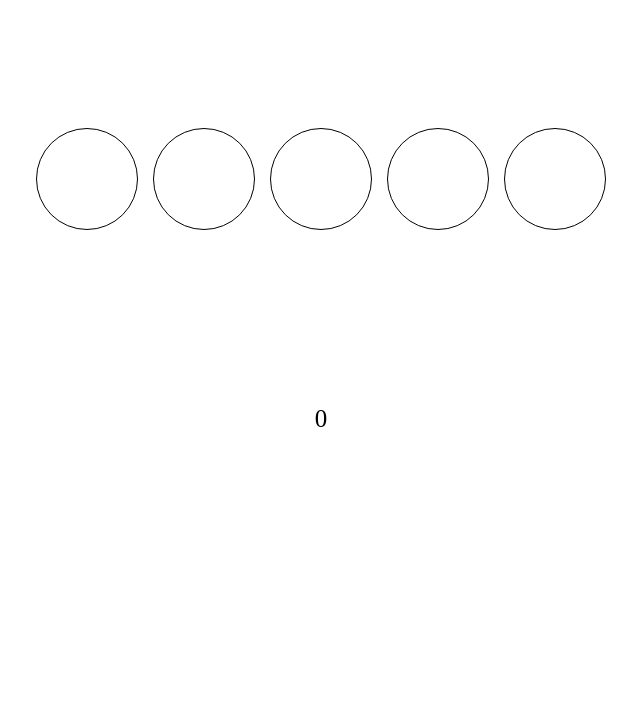
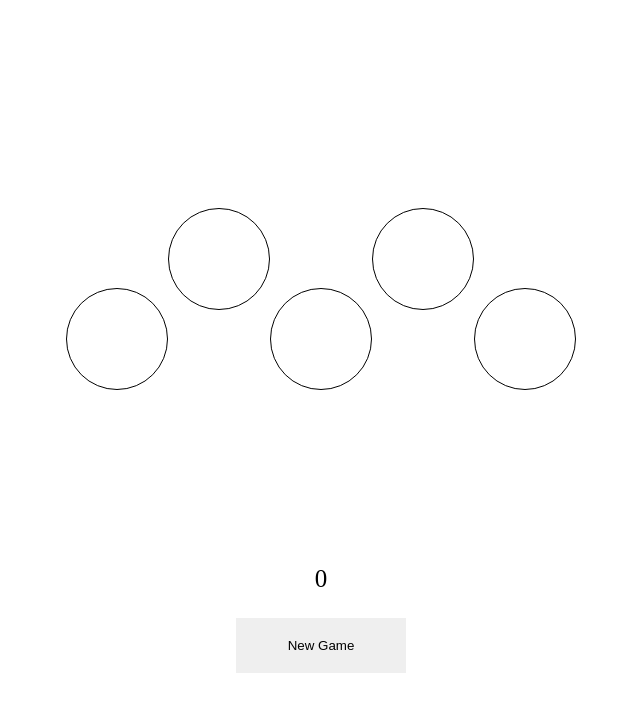
Before and after one commit to Ashot-Atoyan-Babken/ligth_game, a plain HTML site: page index.html in a window 1280 px wide. Shown: the whole page, without its empty margins (319-959 px from the left). Drawn offline with nearby package versions, Linux system fonts and the light colour scheme.

Commit message:
finally version

```diff
--- a/css/style.css
+++ b/css/style.css
@@ -2,12 +2,16 @@
    width: 100px;
    height: 100px;
    border: 1px solid #000;
-   margin: 15vh 15px 0px 0px;
+   margin: 15vh 0px 0px 0px;
    border-radius: 50%;
 }
 
 .sqr:last-child {
    margin: 15vh 0px 0px 0px;
+}
+
+.sqr:nth-child(odd) {
+   margin: 35vh 0px 0px 0px;
 
 }
 
@@ -21,9 +25,9 @@
    width: 78px;
    height: 78px;
    margin: 1vh auto;
+   background: url('../img/frog_head.jpg'), no-repeat;
+   background-size: cover;
    border-radius: 50%;
-   background-color: coral;
-   cursor: pointer;
 }
 
 .count {
@@ -33,3 +37,26 @@
    margin-top: 150px;
    font-size: 25px;
 }
+
+.but {
+   display: flex;
+   justify-content: center;
+   align-items: center;
+}
+
+button {
+   width: 170px;
+   height: 55px;
+   border: none;
+   transition: 0.8s;
+}
+
+button:hover {
+   transform: scale(1.2);
+   box-shadow: 0 0 5px #a0a0ff, 0 0 10px #a0a0ff, 0 0 20px #a0a0ff, 0 0 40px #a0a0ff, 0 0;
+   letter-spacing: 2px;
+   width: 100px;
+   height: 100px;
+   border-radius: 50%;
+
+}
--- a/index.html
+++ b/index.html
@@ -31,6 +31,9 @@
    <div class="count">
       <p>0</p>
    </div>
+   <div class="but">
+      <button>New Game</button>
+   </div>
 </body>
 <script src="https://ajax.googleapis.com/ajax/libs/jquery/3.6.3/jquery.min.js"></script>
 
--- a/js/script.js
+++ b/js/script.js
@@ -31,3 +31,7 @@ setTimeout(() => {
    }
 
 }, min);
+
+document.querySelector('button').onclick = () => {
+   location.reload();
+}
```
Also changed, not shown: img/frog_head.jpg (added).
